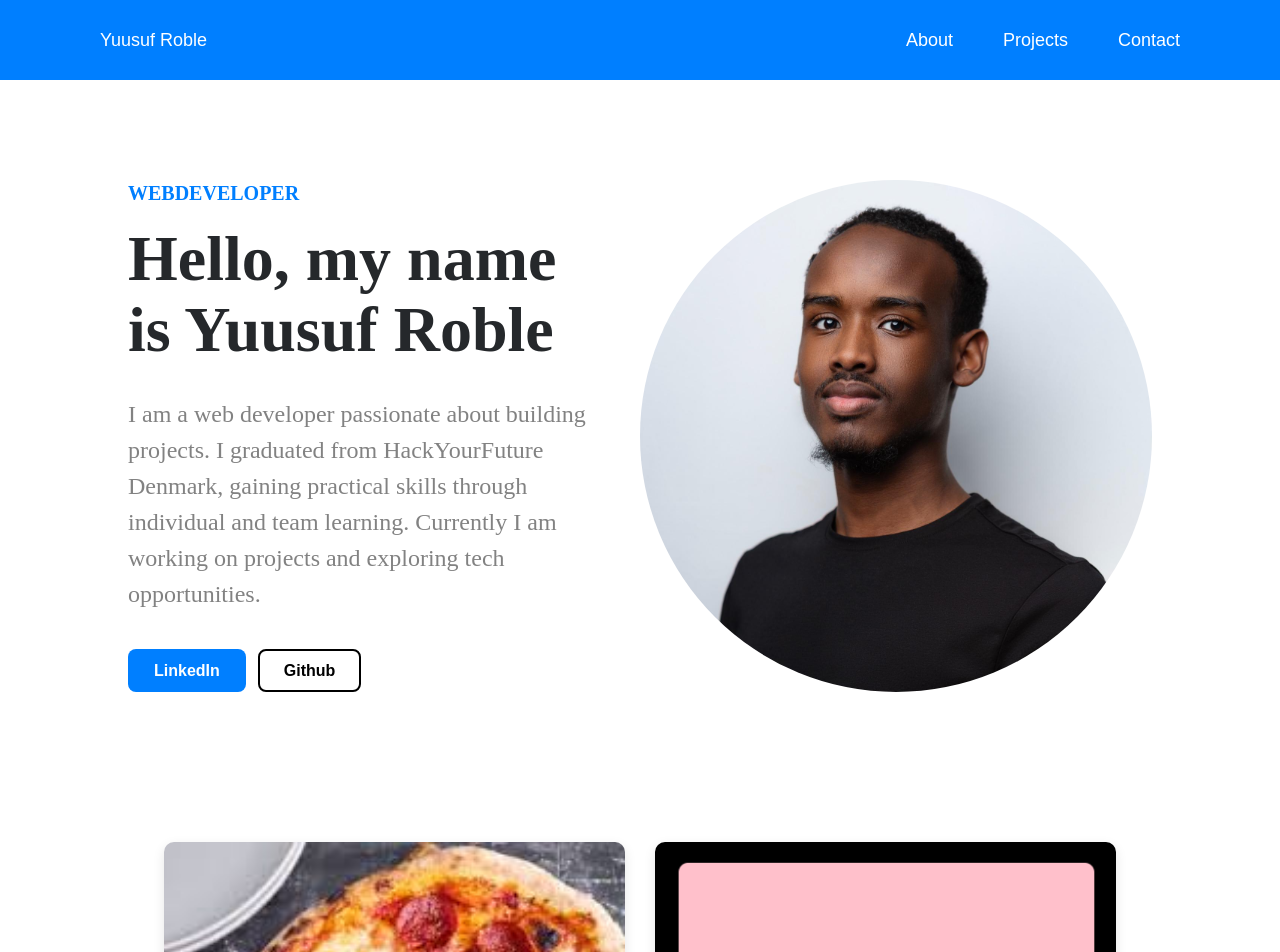
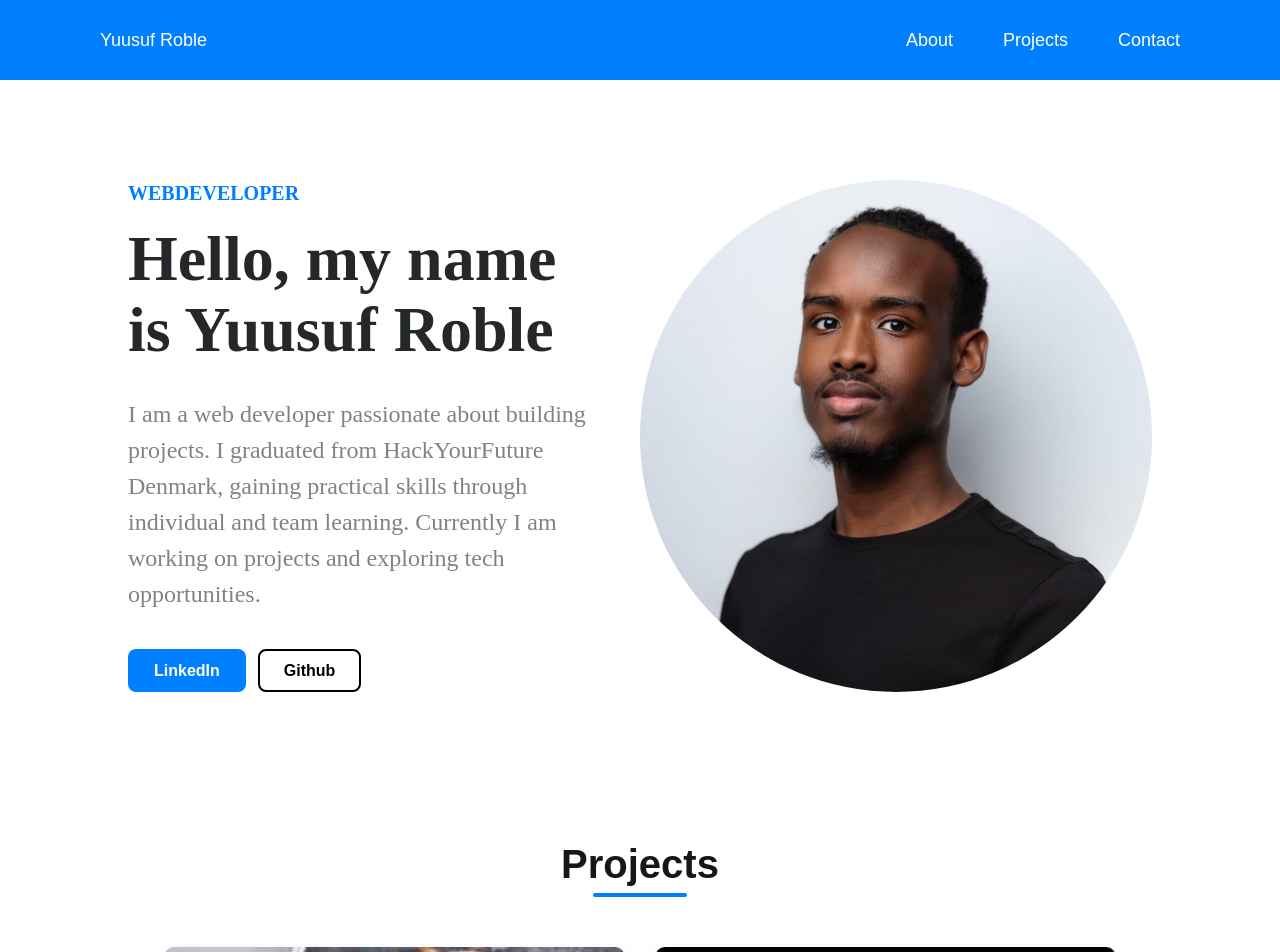
Before and after one commit to Ganja0003/my-portfolio, a Next.js app: page / in a window 1280 px wide. Shown: the top 952 px of the page. Built offline with nearby package versions, Linux system fonts and the light colour scheme.

Commit message:
Add title for projects section.

```diff
--- a/src/app/components/projects/projectList.jsx
+++ b/src/app/components/projects/projectList.jsx
@@ -3,6 +3,7 @@ import Projects from "./projectCard";
 export default function ProjectList() {
   return (
     <>
+      <h2 className="projectTitle">Projects</h2>
       <div className="projectListContainer" id='projects'>
         <Projects
           img='images/pizza.jpeg'
--- a/src/app/page.css
+++ b/src/app/page.css
@@ -294,6 +294,22 @@ object-position: 50% 10%;
 
 
 /*Projects section*/
+.projectTitle{
+  font-size: 40px;
+  font-weight: bold;
+  margin-top: 150px;
+}
+
+.projectTitle::after{
+  content: '';
+  display: block;
+  width: 60%;
+  height: 4px;
+  background-color: #007FFF;
+  margin: 0 auto;
+  margin-top: 6px;
+ border-radius: 2px;
+}
 
 .projectListContainer{
   display: flex;
@@ -301,11 +317,10 @@ object-position: 50% 10%;
   gap: 30px;
   justify-content: center;
   max-width: 90%;
-  margin-top: 50px;
 }
 
 .projectCard{
-  margin-top: 100px;
+  margin-top: 50px;
   max-width: 500px;
   width: 40%;
   display: flex;
```
